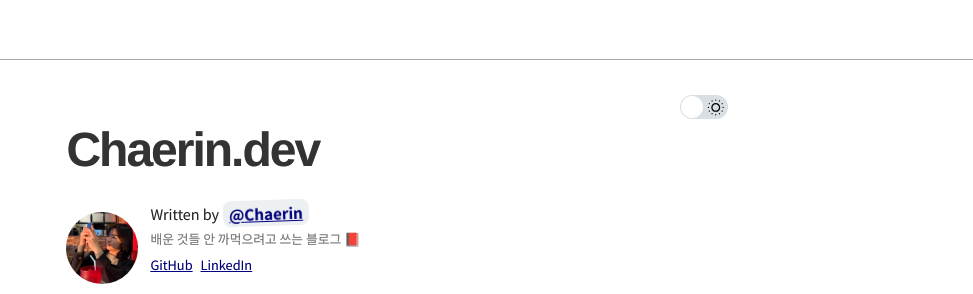
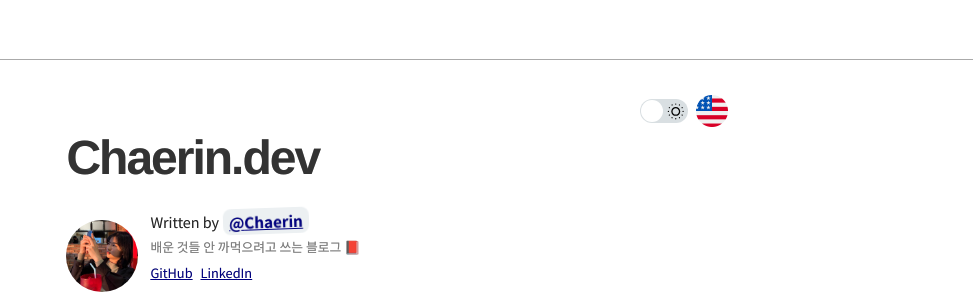
Before and after one commit to chaerin00/gatsby-blog, a Gatsby site: page / in a window 1280 px wide. Shown: the top 294 px of the page, 243-1216 px from the left. Built offline with nearby package versions, Linux system fonts and the light colour scheme; Gatsby itself is replaced by a stand-in of ours; some packages are replaced by stand-ins of ours; what typography-theme-github would draw is missing.

Commit message:
implement language selector

```diff
--- a/package.json
+++ b/package.json
@@ -8,6 +8,8 @@
     "url": "https://github.com/JaeYeopHan/gatsby-starter-bee/issues"
   },
   "dependencies": {
+    "@emotion/react": "^11.11.4",
+    "@emotion/styled": "^11.11.5",
     "gatsby": "^5.13.6",
     "gatsby-image": "^2.0.34",
     "gatsby-plugin-feed": "^5.13.1",
--- /dev/null
+++ b/src/components/language-selector/index.jsx
@@ -0,0 +1,98 @@
+import React, { useEffect, useState } from 'react'
+import styled from '@emotion/styled'
+import { keyframes } from '@emotion/react'
+import KRIcon from '../../../content/assets/south-korea.png'
+import USIcon from '../../../content/assets/united-states.png'
+import * as Storage from '../../utils/storage'
+
+const slideDown = keyframes`
+  from {
+    opacity: 0;
+    transform: scaleY(0);
+  }
+  to {
+    opacity: 1;
+    transform: scaleY(1);
+  }
+`
+
+const Wrapper = styled.div`
+  display: flex;
+  flex-direction: column;
+  align-items: flex-end;
+  justify-content: center;
+  float: right;
+  position: relative;
+`
+
+const FlagButton = styled.div`
+  width: 32px;
+  cursor: pointer;
+`
+
+const FlagIcon = styled.img`
+  width: 32px;
+  margin-bottom: 0;
+`
+
+const DropDown = styled.div`
+  width: 80px;
+  display: flex;
+  flex-direction: column;
+  box-shadow: 0px 8px 16px 0px rgba(0, 0, 0, 0.2);
+  z-index: 1;
+  animation: ${slideDown} 0.3s ease forwards;
+  transform-origin: top;
+  position: absolute;
+  top: 52px;
+`
+
+const DropDownItem = styled.div`
+  cursor: pointer;
+  display: flex;
+  align-items: center;
+  justify-content: center;
+  padding: 8px 10px;
+  gap: 8px;
+`
+
+const LANG_ICON_MAP = {
+  KR: KRIcon,
+  EN: USIcon,
+}
+
+const LanguageSelector = () => {
+  const [selectedLanguage, setSelectedLanguage] = useState(
+    Storage.getLanguage('EN')
+  )
+  const [isListOpen, setIsListOpen] = useState(false)
+
+  useEffect(() => {
+    Storage.setLanguage(selectedLanguage)
+  }, [selectedLanguage])
+
+  const handleLanguageChange = (lang) => {
+    setSelectedLanguage(lang)
+    setIsListOpen(false)
+  }
+
+  return (
+    <Wrapper>
+      <FlagButton onClick={() => setIsListOpen(!isListOpen)}>
+        <FlagIcon src={LANG_ICON_MAP[selectedLanguage]} alt="flag-icon" />
+      </FlagButton>
+      {isListOpen && (
+        <DropDown>
+          {Object.keys(LANG_ICON_MAP).map((lang) => (
+            <DropDownItem onClick={() => handleLanguageChange(lang)}>
+              <span>{lang}</span>
+              <FlagIcon src={LANG_ICON_MAP[lang]} />
+            </DropDownItem>
+          ))}
+        </DropDown>
+      )}
+    </Wrapper>
+  )
+}
+
+export default LanguageSelector
--- a/src/components/theme-switch/index.jsx
+++ b/src/components/theme-switch/index.jsx
@@ -54,7 +54,7 @@ function toggleTheme(theme) {
 export const ThemeSwitch = () => {
   const [checked, setChecked] = useState(false)
 
-  const handleChange = checked => {
+  const handleChange = (checked) => {
     const theme = getTheme(checked)
 
     Storage.setTheme(checked)
--- a/src/components/theme-switch/index.scss
+++ b/src/components/theme-switch/index.scss
@@ -1,4 +1,6 @@
 .switch-container {
+  display: flex;
+  align-items: center;
   text-align: right;
 
   .icon {
--- a/src/layout/index.jsx
+++ b/src/layout/index.jsx
@@ -7,6 +7,7 @@ import { Footer } from '../components/footer'
 import { rhythm } from '../utils/typography'
 
 import './index.scss'
+import LanguageSelector from '../components/language-selector'
 
 export const Layout = ({ location, title, children }) => {
   const rootPath = `${__PATH_PREFIX__}/`
@@ -22,7 +23,17 @@ export const Layout = ({ location, title, children }) => {
           padding: `${rhythm(1.5)} ${rhythm(3 / 4)}`,
         }}
       >
-        <ThemeSwitch />
+        <div
+          style={{
+            display: 'flex',
+            alignContent: 'center',
+            justifyContent: 'flex-end',
+            gap: '8px',
+          }}
+        >
+          <ThemeSwitch />
+          <LanguageSelector />
+        </div>
         <Header title={title} location={location} rootPath={rootPath} />
         {children}
         <Footer />
--- a/src/utils/storage/index.js
+++ b/src/utils/storage/index.js
@@ -35,3 +35,13 @@ export function getTheme(defaultValue) {
 export function setTheme(val) {
   return setValueToLocalStorage(`${LOCAL_STORAGE_KEY}/theme`, val)
 }
+
+export function getLanguage(defaultValue) {
+  return (
+    getValueFromLocalStorage(`${LOCAL_STORAGE_KEY}/language`) || defaultValue
+  )
+}
+
+export function setLanguage(val) {
+  return setValueToLocalStorage(`${LOCAL_STORAGE_KEY}/language`, val)
+}
```
Also changed, not shown: content/assets/south-korea.png (added), content/assets/united-states.png (added), 1 other file.
